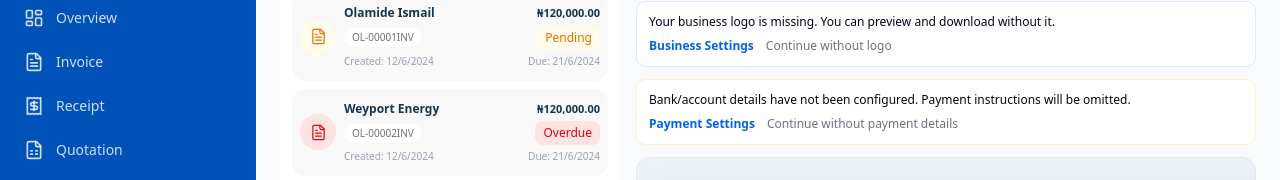
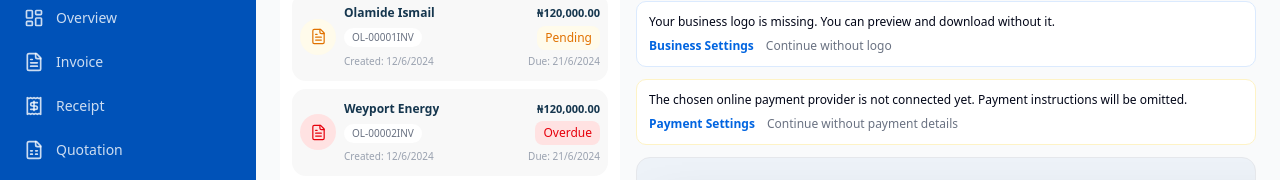
Before and after one commit to octalve-core/octalve-invoice, a Next.js app: page /dashboard/invoice/4 in a window 1280 px wide. Shown: the part 207-387 px from the top of the page. Built offline with nearby package versions, Linux system fonts and the light colour scheme.

Commit message:
fix(phase-0h): invoice details honor fixed payment channel; cash summary never labels unallocated funds as receipts

```diff
--- a/app/(dashboard)/dashboard/invoice/[id]/page.tsx
+++ b/app/(dashboard)/dashboard/invoice/[id]/page.tsx
@@ -18,7 +18,7 @@ export default function InvoiceDetailsPage(){
   const d=createPreviewInvoice();
   return invoice?{...d,invoiceNo:invoice.reference,clientName:invoice.customer,clientEmail:invoice.email}:d;
  });
- const {settings,setSettings,logoPreview,paymentMode}=useMerchantPreview();
+ const {settings,setSettings,logoPreview}=useMerchantPreview();
  const company=merchantCompany(settings),payment=merchantPayment(settings);
  const displayDraft={...draft,invoiceNo:formatDocumentNumber(settings.businessName||"Octalve Limited",Number(id)||1,"invoice")};
  const setCompany:React.Dispatch<React.SetStateAction<typeof company>>=(action)=>setSettings(p=>{
@@ -38,7 +38,7 @@ export default function InvoiceDetailsPage(){
     </div>
     <div className="flex flex-wrap gap-2">
     {invoice.status==="paid"?<Link href={`/dashboard/receipt/create?invoice=${id}`} className="rounded-full border border-[#0064E0] px-4 py-2 text-sm font-medium text-[#0064E0]">Generate receipt</Link>:null}
-    {["pending","partial","overdue"].includes(invoice.status)? paymentMode==="manual"?<Link href={`/dashboard/invoice/${id}/record-payment`} className="rounded-full border border-[#0064E0] px-4 py-2 text-sm font-medium text-[#0064E0]">Record payment</Link>:<span className="rounded-full bg-amber-50 px-3 py-2 text-xs text-amber-800">Awaiting provider verification</span>:null}
+    {["pending","partial","overdue"].includes(invoice.status)? invoice.paymentMode==="manual"?<Link href={`/dashboard/invoice/${id}/record-payment`} className="rounded-full border border-[#0064E0] px-4 py-2 text-sm font-medium text-[#0064E0]">Record payment</Link>:<span className="rounded-full bg-amber-50 px-3 py-2 text-xs text-amber-800">Awaiting provider verification</span>:null}
     <Link href={`/dashboard/invoice/${id}/edit`} className="rounded-full bg-[#0064E0] px-4 py-2 text-sm font-medium text-white">Edit Invoice</Link></div>
   </div>
   <div className="grid min-w-0 items-start gap-4 lg:grid-cols-[minmax(260px,340px)_minmax(0,1fr)]">
@@ -54,7 +54,7 @@ export default function InvoiceDetailsPage(){
      </Link>)}</div>
    </aside>
    <div className="min-w-0"><InvoiceDocumentPreviewSection draft={displayDraft} setDraft={setDraft}
-    profile={company} setProfile={setCompany} payment={payment} setPayment={setPayment} template="modern" merchantLogo={logoPreview} paymentMode={paymentMode}/></div>
+    profile={company} setProfile={setCompany} payment={payment} setPayment={setPayment} template="modern" merchantLogo={logoPreview} paymentMode={invoice.paymentMode}/></div>
   </div>
  </div>;
 }
--- a/app/(dashboard)/dashboard/payment-received/page.tsx
+++ b/app/(dashboard)/dashboard/payment-received/page.tsx
@@ -14,7 +14,7 @@ export default function PaymentReceivedPage(){
  return <main className="min-w-0 space-y-5">
   <header><h1 className="text-2xl font-bold text-[#1e3148]">Payment received</h1><p className="text-sm text-gray-500">Payment records, verification status and invoice allocations</p></header>
   <div className="grid grid-cols-2 gap-3 lg:grid-cols-3">
-   {[{label:"Recorded collections",value:money(projection.collectedMinor),icon:Wallet},{label:"Allocated to invoices",value:money(projection.allocatedMinor),icon:ShieldCheck},{label:"Unallocated receipts",value:money(projection.unallocatedMinor),icon:Clock3}].map(c=>
+   {[{label:"Recorded collections",value:money(projection.collectedMinor),icon:Wallet},{label:"Allocated to invoices",value:money(projection.allocatedMinor),icon:ShieldCheck},{label:"Unallocated payments",value:money(projection.unallocatedMinor),icon:Clock3}].map(c=>
     <section key={c.label} className="rounded-xl border border-gray-100 bg-white p-4"><c.icon size={19} className="text-[#0064E0]"/><p className="mt-3 text-xs text-gray-500">{c.label}</p><p className="mt-1 break-all text-lg font-semibold text-[#183650]">{c.value}</p></section>)}
   </div>
   <div className="overflow-hidden rounded-2xl bg-white shadow-sm">
```
